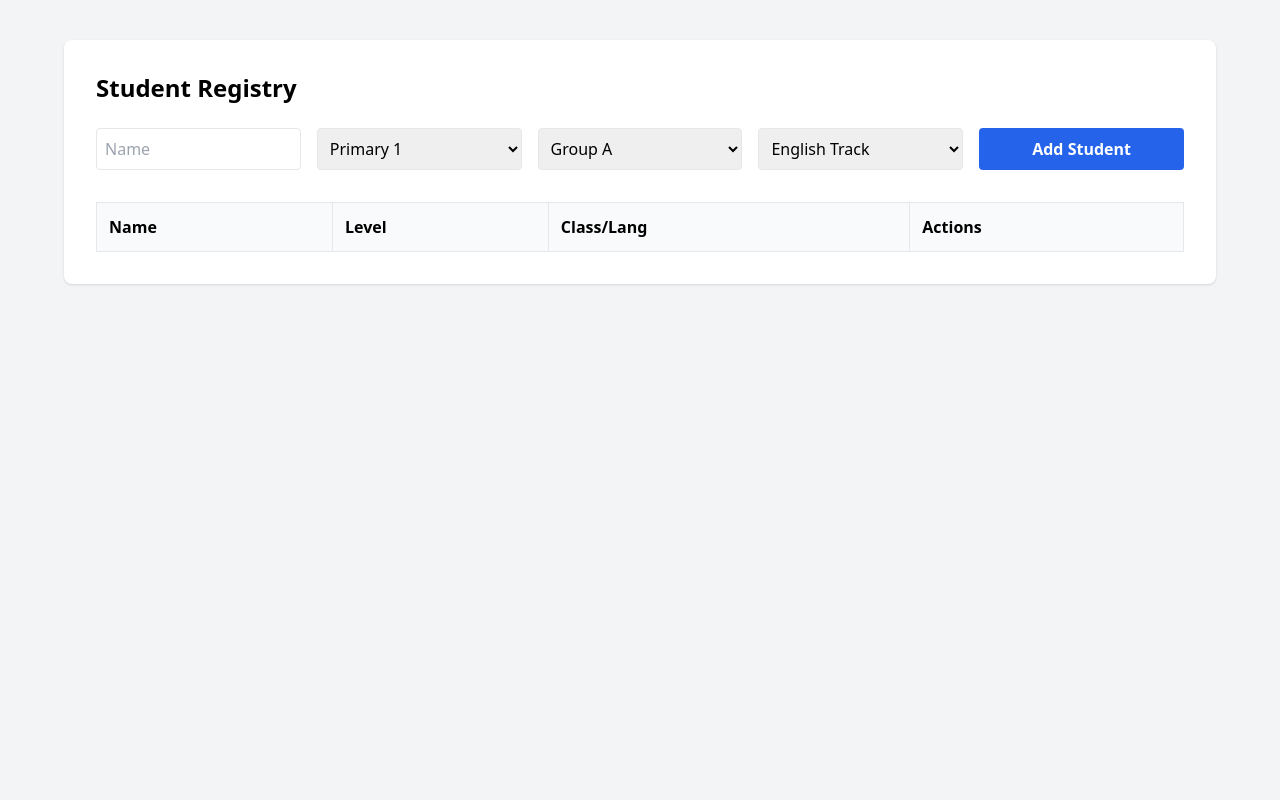
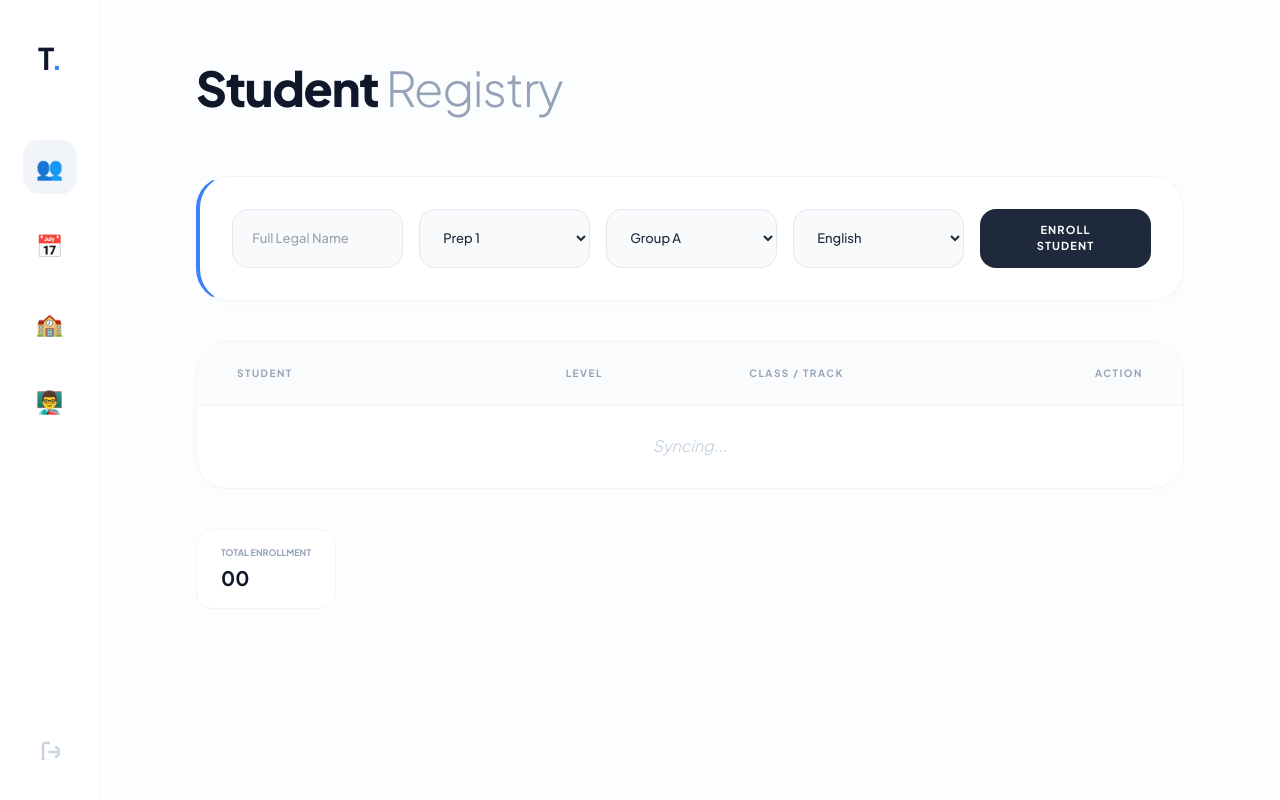
Before and after one commit to musabmahmoud/PROJECT, a website: page public/index.html in a window 1280 px wide. Drawn offline with nearby package versions, Linux system fonts and the light colour scheme; no server answers; sample sign-in values are in the browser's storage.

Commit message:
rtfgyhunj

```diff
--- a/public/index.html
+++ b/public/index.html
@@ -2,111 +2,145 @@
 <html lang="en">
 <head>
   <meta charset="UTF-8">
+  <meta name="viewport" content="width=device-width, initial-scale=1.0">
   <title>Titan ERP | Student Registry</title>
   <script src="https://cdn.tailwindcss.com"></script>
+  <style>
+    @import url('https://fonts.googleapis.com/css2?family=Plus+Jakarta+Sans:wght@300;400;500;600;700;800&display=swap');
+    :root { --titan-blue: #1e293b; --accent-blue: #3b82f6; --titan-slate: #fcfdfe; --sidebar-width: 100px; }
+    body { font-family: 'Plus Jakarta Sans', sans-serif; background-color: var(--titan-slate); color: #334155; margin: 0; }
+    .sidebar { width: var(--sidebar-width); height: 100vh; position: fixed; left: 0; top: 0; background: white; border-right: 1px solid #f1f5f9; z-index: 100; display: flex; flex-direction: column; align-items: center; padding-top: 2.5rem; }
+    .nav-icon { width: 54px; height: 54px; margin-bottom: 1.5rem; display: flex; align-items: center; justify-content: center; border-radius: 16px; cursor: pointer; transition: all 0.3s ease; font-size: 22px; color: #94a3b8; text-decoration: none; }
+    .nav-icon.active { background: #f1f5f9; color: var(--titan-blue); }
+    .main-content { margin-left: var(--sidebar-width); padding: 4rem 6rem; max-width: 1500px; }
+    .titan-card { background: white; border-radius: 2rem; border: 1px solid #f1f5f9; box-shadow: 0 4px 20px rgba(0,0,0,0.01); }
+    .titan-input { background: #f8fafc; border: 1px solid #e2e8f0; border-radius: 1rem; padding: 1rem 1.2rem; font-weight: 500; font-size: 13px; outline: none; width: 100%; color: #1e293b; transition: all 0.2s; }
+    .titan-input:focus { border-color: var(--accent-blue); background: white; }
+    .btn-primary { background: var(--titan-blue); color: white; padding: 0.8rem 2rem; border-radius: 1rem; font-weight: 700; font-size: 11px; text-transform: uppercase; letter-spacing: 0.1em; transition: all 0.3s ease; }
+    .erp-table th { background: #fafbfd; text-transform: uppercase; font-size: 10px; letter-spacing: 0.15em; padding: 1.5rem 2.5rem; color: #94a3b8; font-weight: 700; border-bottom: 1px solid #f1f5f9; }
+    .erp-table td { padding: 1.8rem 2.5rem; border-bottom: 1px solid #f8fafc; }
+  </style>
 </head>
-<body class="bg-gray-100 p-10">
+<body>
 
-  <div class="max-w-6xl mx-auto bg-white p-8 rounded-lg shadow">
-    <h1 class="text-2xl font-bold mb-6">Student Registry</h1>
+  <aside class="sidebar">
+    <div class="text-slate-900 font-bold text-3xl mb-16 tracking-tighter">T<span class="text-blue-500">.</span></div>
+    <nav>
+      <a href="index.html" class="nav-icon active">👥</a>
+      <a href="tables.html" class="nav-icon">📅</a>
+      <a href="classes.html" class="nav-icon">🏫</a>
+      <a href="teachers.html" class="nav-icon">👨‍🏫</a>
+    </nav>
+    <div class="mt-auto mb-10 text-slate-300 hover:text-red-500 cursor-pointer" onclick="logout()">
+      <svg xmlns="http://www.w3.org/2000/svg" width="20" height="20" fill="none" stroke="currentColor" stroke-width="2.5" stroke-linecap="round" stroke-linejoin="round"><path d="M9 21H5a2 2 0 0 1-2-2V5a2 2 0 0 1 2-2h4M16 17l5-5-5-5M21 12H9"/></svg>
+    </div>
+  </aside>
 
-    <div class="grid grid-cols-5 gap-4 mb-8">
-      <input id="name" type="text" placeholder="Name" class="border p-2 rounded">
+  <main class="main-content">
+    <header class="mb-16">
+      <h1 class="text-5xl font-extrabold tracking-tight text-slate-900">Student <span class="text-slate-400 font-light">Registry</span></h1>
+    </header>
 
-      <select id="level" class="border p-2 rounded">
+    <section class="titan-card p-8 mb-10 border-l-4 border-l-blue-500">
+        <div class="grid grid-cols-1 md:grid-cols-2 xl:grid-cols-5 gap-4">
+            <input id="sName" type="text" placeholder="Full Legal Name" class="titan-input">
+            <select id="sLevel" class="titan-input">
+                <option>Prep 1</option><option>Prep 2</option><option>Prep 3</option>
                 <option>Primary 1</option><option>Primary 2</option><option>Primary 3</option>
                 <option>Primary 4</option><option>Primary 5</option><option>Primary 6</option>
-        <option>Prep 1</option><option>Prep 2</option><option>Prep 3</option>
             </select>
+            <select id="sClass" class="titan-input">
+                <option>Group A</option><option>Group B</option><option>Group C</option>
+            </select>
+            <select id="sLang" class="titan-input">
+                <option>English</option><option>Arabic</option><option>German</option>
+            </select>
+            <button id="enrollBtn" onclick="enrollStudent()" class="btn-primary">Enroll Student</button>
+        </div>
+    </section>
 
-      <select id="className" class="border p-2 rounded">
-        <option>Group A</option><option>Group B</option>
-      </select>
-
-      <select id="language" class="border p-2 rounded">
-        <option>English Track</option><option>Arabic Track</option><option>German Track</option>
-      </select>
-
-      <button onclick="addStudent()" class="bg-blue-600 text-white rounded font-bold">Add Student</button>
+    <div class="titan-card overflow-hidden">
+        <table class="w-full text-left erp-table">
+            <thead>
+                <tr>
+                    <th class="w-1/3">Student</th>
+                    <th>Level</th>
+                    <th>Class / Track</th>
+                    <th class="text-right">Action</th>
+                </tr>
+            </thead>
+            <tbody id="studentBody"></tbody>
+        </table>
     </div>
 
-    <table class="w-full text-left border-collapse">
-      <thead>
-        <tr class="bg-gray-50">
-          <th class="p-3 border">Name</th>
-          <th class="p-3 border">Level</th>
-          <th class="p-3 border">Class/Lang</th>
-          <th class="p-3 border">Actions</th>
-        </tr>
-      </thead>
-      <tbody id="studentTable"></tbody>
-    </table>
+    <footer class="mt-10 flex items-center justify-between">
+        <div class="bg-white px-6 py-4 rounded-2xl border border-slate-100">
+            <p class="text-[9px] font-bold text-slate-400 uppercase mb-1">Total Enrollment</p>
+            <p id="totalCount" class="text-xl font-bold text-slate-900">00</p>
         </div>
+    </footer>
+  </main>
 
   <script>
     const API = "/api/students";
     const user = localStorage.getItem("user");
 
-    window.onload = () => {
-      if (!user) window.location.href = "login.html";
-      loadStudents();
-    };
+    window.onload = () => { if (!user) window.location.href = "login.html"; loadData(); };
 
-    async function loadStudents() {
+    async function loadData() {
+        const tbody = document.getElementById("studentBody");
+        tbody.innerHTML = `<tr><td colspan="4" class="p-20 text-center italic text-slate-300">Syncing...</td></tr>`;
+        try {
             const res = await fetch(`${API}?admin=${user}`);
             const data = await res.json();
-      const tbody = document.getElementById("studentTable");
             tbody.innerHTML = "";
-
+            document.getElementById('totalCount').innerText = data.length.toString().padStart(2, '0');
             data.forEach(s => {
                 tbody.innerHTML += `
                     <tr>
-            <td class="p-3 border">${s.name}</td>
-            <td class="p-3 border">${s.level}</td>
-            <td class="p-3 border">${s.className} | ${s.language}</td>
-            <td class="p-3 border">
-              <button onclick="deleteStudent('${s._id}')" class="text-red-500">Delete</button>
-            </td>
+                        <td class="text-sm font-bold text-slate-800">${s.name}</td>
+                        <td class="text-xs font-bold text-slate-700">${s.level}</td>
+                        <td class="text-[9px] font-bold text-blue-400 uppercase">${s.className} | ${s.language}</td>
+                        <td class="text-right"><button onclick="deleteStudent('${s._id}')" class="text-red-400 hover:text-red-600 font-bold">✕</button></td>
                     </tr>`;
             });
+        } catch (e) { console.error(e); }
     }
 
-    async function addStudent() {
-      const name = document.getElementById("name").value;
-      const level = document.getElementById("level").value;
-      const className = document.getElementById("className").value;
-      const language = document.getElementById("language").value;
+    async function enrollStudent() {
+        const btn = document.getElementById("enrollBtn");
+        const name = document.getElementById("sName").value;
+        const level = document.getElementById("sLevel").value;
+        const className = document.getElementById("sClass").value;
+        const language = document.getElementById("sLang").value;
 
-      if (!name) return alert("Enter name");
+        if(!name) return alert("Enter Student Name");
+        btn.innerText = "SENDING...";
 
+        try {
             const res = await fetch(API, {
                 method: "POST",
                 headers: { "Content-Type": "application/json" },
-        // Back to the ORIGINAL keys that your server uses
-        body: JSON.stringify({
-          name: name,
-          level: level,
-          className: className,
-          language: language,
-          owner: user
-        })
+                // Using exact keys and values that match your existing entry "Musab"
+                body: JSON.stringify({ name, level, className, language, owner: user })
             });
 
             if (res.ok) {
-        document.getElementById("name").value = "";
-        loadStudents();
+                document.getElementById("sName").value = "";
+                btn.innerText = "SUCCESS ✓";
+                setTimeout(() => { btn.innerText = "Enroll Student"; loadData(); }, 1500);
             } else {
                 const err = await res.json();
                 alert("Error: " + err.error);
+                btn.innerText = "Enroll Student";
             }
+        } catch (e) { btn.innerText = "Enroll Student"; }
     }
 
     async function deleteStudent(id) {
-      if (confirm("Delete?")) {
-        await fetch(`${API}/${id}?admin=${user}`, { method: "DELETE" });
-        loadStudents();
+        if(confirm("Delete?")) { await fetch(`${API}/${id}?admin=${user}`, { method: "DELETE" }); loadData(); }
     }
-    }
+    function logout() { localStorage.clear(); window.location.href="login.html"; }
   </script>
 </body>
 </html>
```
Lines whose indentation alone changed are shown as unchanged.
